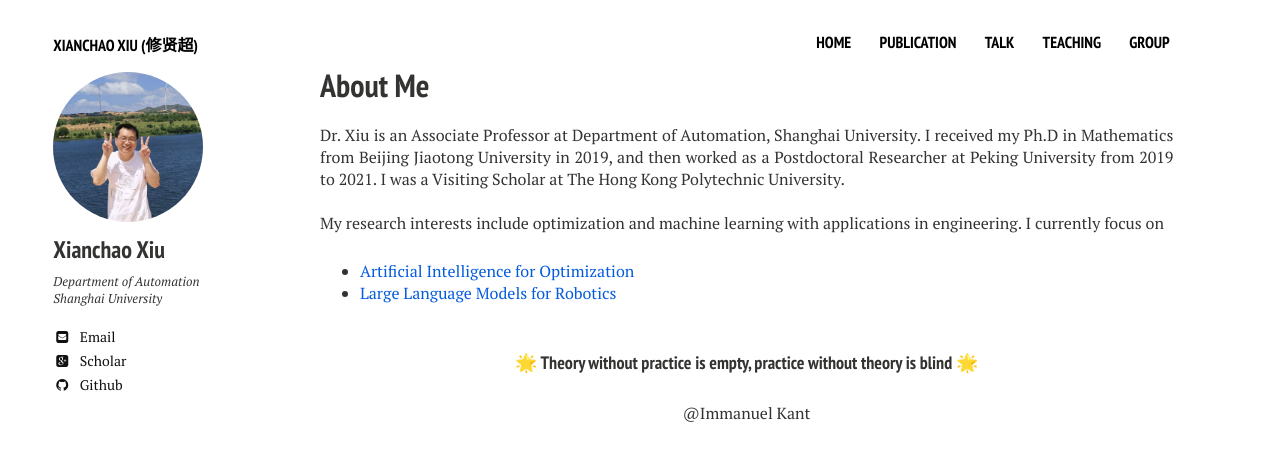
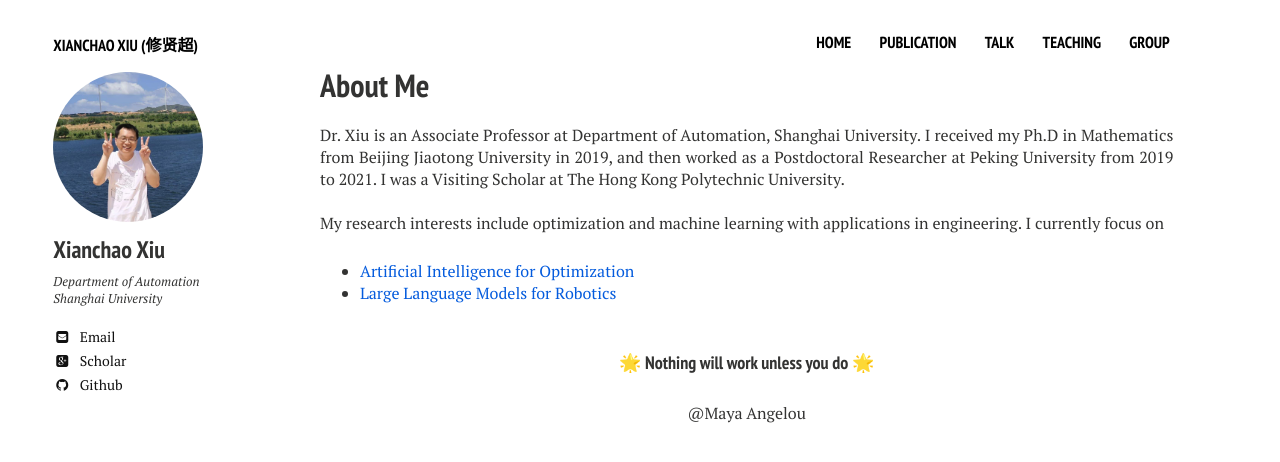
Before and after one commit to xianchaoxiu/xianchaoxiu.github.io, a Jekyll site: the page built from index.md, in a window 1280 px wide. Shown: the top 462 px of the page. Built offline with Jekyll 4.4.1, drawn with Linux system fonts in a browser that asks for light colours; nearby versions of some CDN libraries.

Commit message:
Update home2.html

```diff
--- a/_layouts/home2.html
+++ b/_layouts/home2.html
@@ -43,8 +43,8 @@
 
 
 
-<h4 align="center">🌟 Theory without practice is empty, practice without theory is blind 🌟</h4>
-<p align="center">@Immanuel Kant </p>
+<h4 align="center">🌟 Nothing will work unless you do 🌟</h4>
+<p align="center">@Maya Angelou </p>
 
 
 
```
